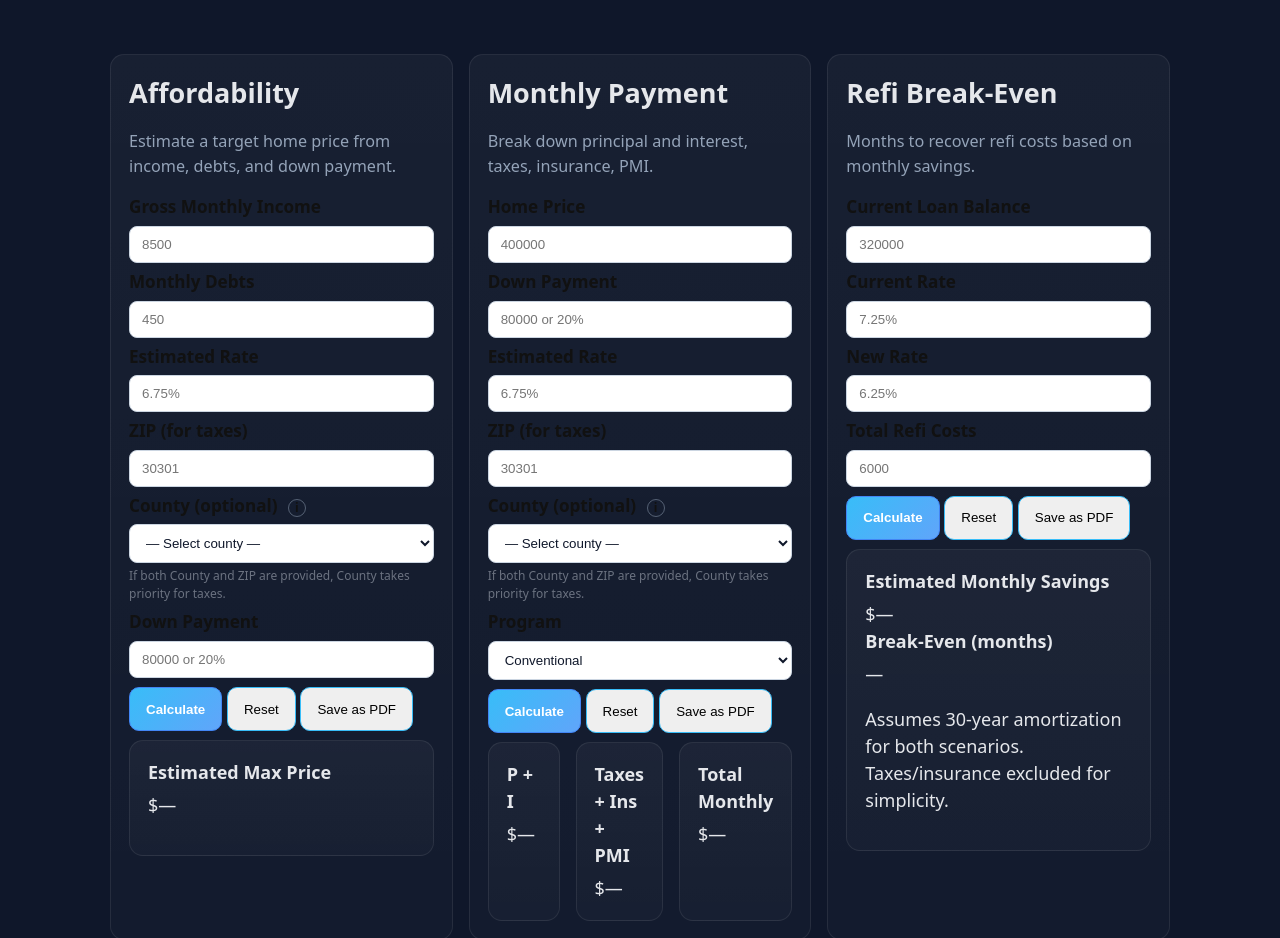
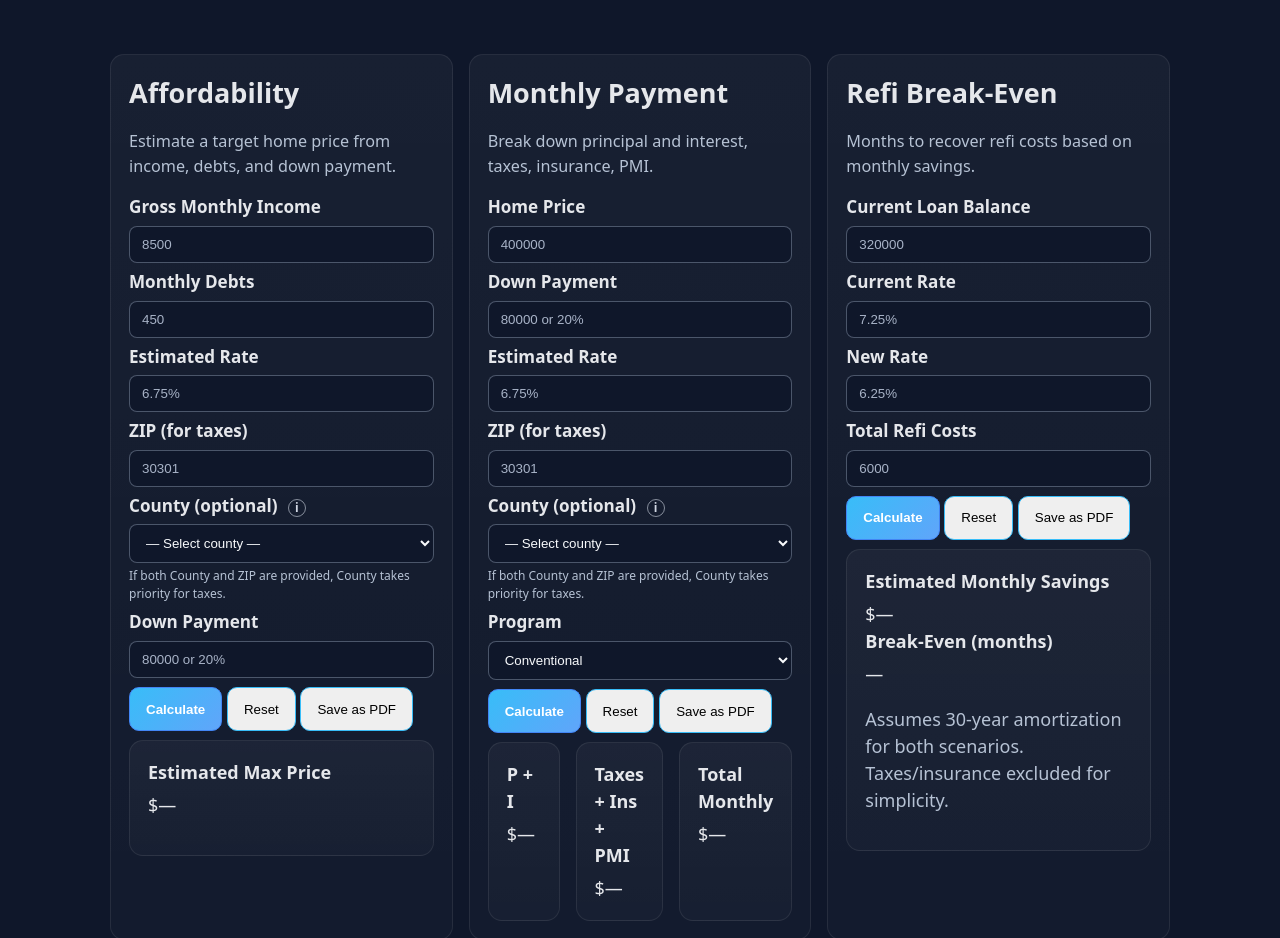
Before and after one commit to krishnaposa/krishnaposa-mlo-site, a plain HTML site: page calculators.html in a window 1280 px wide. Shown: the part 820-1758 px from the top of the page. Drawn offline with Linux system fonts and the light colour scheme.

Commit message:
Update calculators.html

```diff
--- a/calculators.html
+++ b/calculators.html
@@ -32,6 +32,58 @@
 
   <!-- CSS & Favicon -->
   <link rel="stylesheet" href="assets/css/styles.css">
+    <style>
+  /* --- Calculator form contrast fixes --- */
+  /* Scope to the four calculator cards so we don't affect other pages */
+  #affCard label,
+  #payCard label,
+  #refiCard label,
+  #extraCard label {
+    color: #e5e7eb;          /* strong light gray for dark backgrounds */
+    font-weight: 600;
+  }
+
+  /* Inputs/selects readable text + clearer borders */
+  #affCard input, #affCard select, #affCard textarea,
+  #payCard input, #payCard select, #payCard textarea,
+  #refiCard input, #refiCard select, #refiCard textarea,
+  #extraCard input, #extraCard select, #extraCard textarea {
+    color: #f8fafc;          /* near-white text */
+    background-color: #0f172a;  /* dark slate bg */
+    border-color: rgba(148,163,184,.45); /* slightly brighter border */
+  }
+
+  /* Placeholder text brighter for readability */
+  #affCard ::placeholder,
+  #payCard ::placeholder,
+  #refiCard ::placeholder,
+  #extraCard ::placeholder {
+    color: #a8b3c7;          /* muted but readable on dark bg */
+    opacity: 1;              /* ensure consistent across browsers */
+  }
+
+  /* Tiny/helper text (like the county tip) a touch brighter */
+  #affCard .tiny, #affCard .small, #affCard .help-tip,
+  #payCard .tiny, #payCard .small, #payCard .help-tip,
+  #refiCard .tiny, #refiCard .small, #refiCard .help-tip,
+  #extraCard .tiny, #extraCard .small, #extraCard .help-tip {
+    color: #b6c2d4;
+  }
+
+  /* Focus ring more visible for accessibility */
+  #affCard input:focus, #affCard select:focus, #affCard textarea:focus,
+  #payCard input:focus, #payCard select:focus, #payCard textarea:focus,
+  #refiCard input:focus, #refiCard select:focus, #refiCard textarea:focus,
+  #extraCard input:focus, #extraCard select:focus, #extraCard textarea:focus {
+    outline: 2px solid rgba(96,165,250,.55); /* blue focus */
+    outline-offset: 2px;
+    border-color: rgba(96,165,250,.65);
+  }
+
+  /* Small info icon contrast */
+  .help { color: #d1d7e3; border-color: rgba(209,215,227,.6); }
+  .help:hover { background: rgba(209,215,227,.15); }
+</style>
   <link rel="icon" href="assets/img/favicon.png" type="image/png">
 
   <!-- Site JS -->
```
